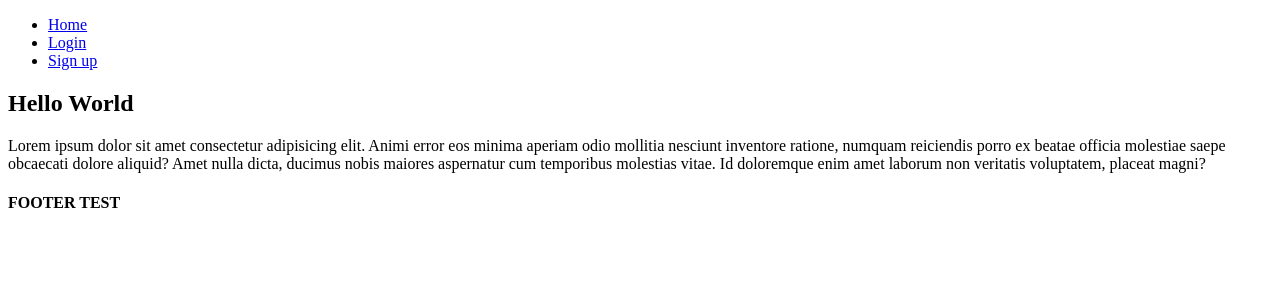
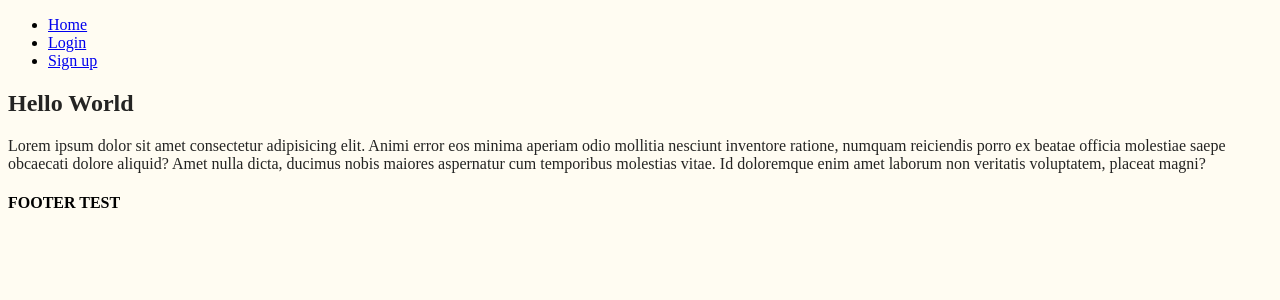
Before and after one commit to katelijacobsen/web-dev-semester-1-fro-back-data, a Flask app: page /index.html in a window 1280 px wide. Shown: the top 300 px of the page. Run offline with Flask 3, Linux system fonts and the light colour scheme.

Commit message:
add static folder for css

```diff
--- /dev/null
+++ b/static/app.css
@@ -0,0 +1,14 @@
+:root {
+    --bg-color: #FFFCF2;
+    --text-color: #242423;
+    --primary-color: #FF5D11;
+}
+
+body {
+    background-color: var(--bg-color);
+
+
+    h1, h2, h3, p {
+        color: var(--text-color)
+    }
+}
--- a/templates/index.html
+++ b/templates/index.html
@@ -3,6 +3,7 @@
   <head>
     <meta charset="UTF-8" />
     <meta name="viewport" content="width=device-width, initial-scale=1.0" />
+    <link rel="stylesheet" href="{{ url_for('static', filename='app.css') }}">
     <title>Document</title>
   </head>
   <body>
```
Also changed, not shown: app.py (+20 -0 lines), static/app.ts (added), styles/app.ts (deleted).
